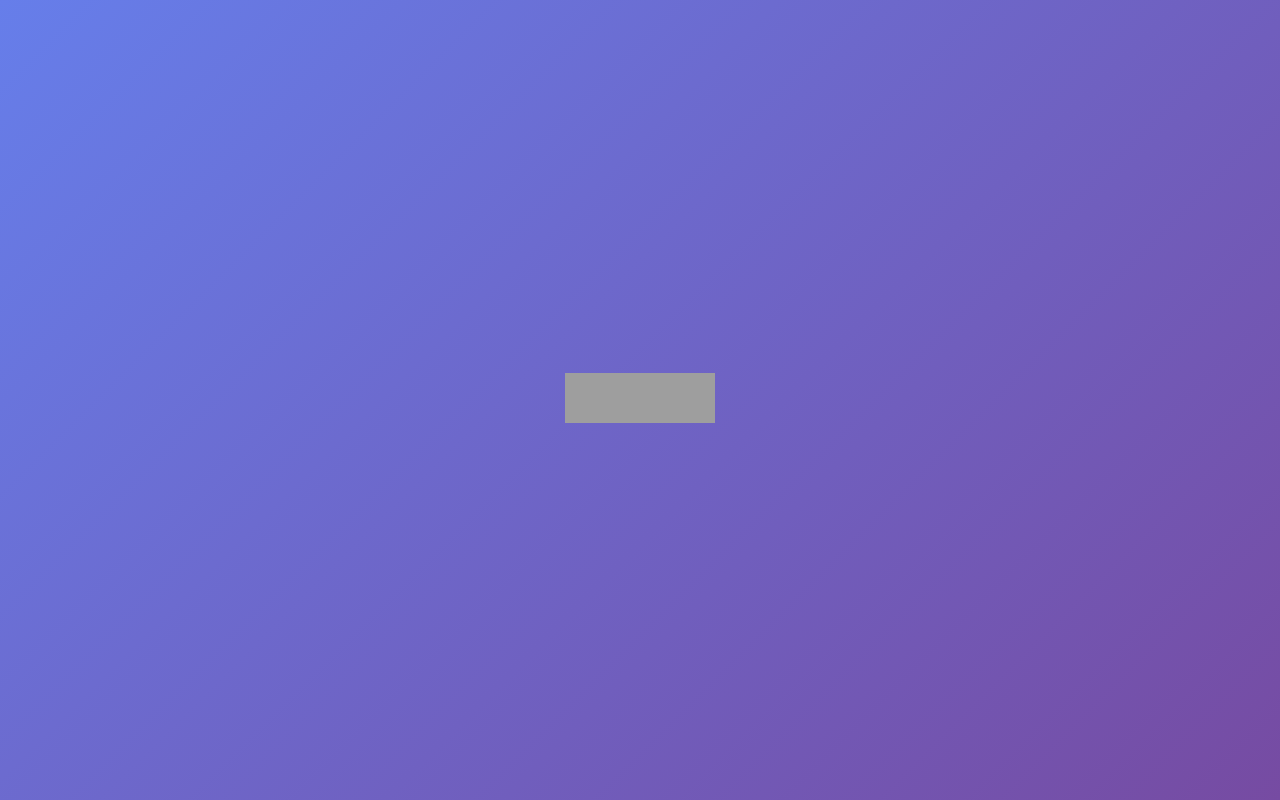
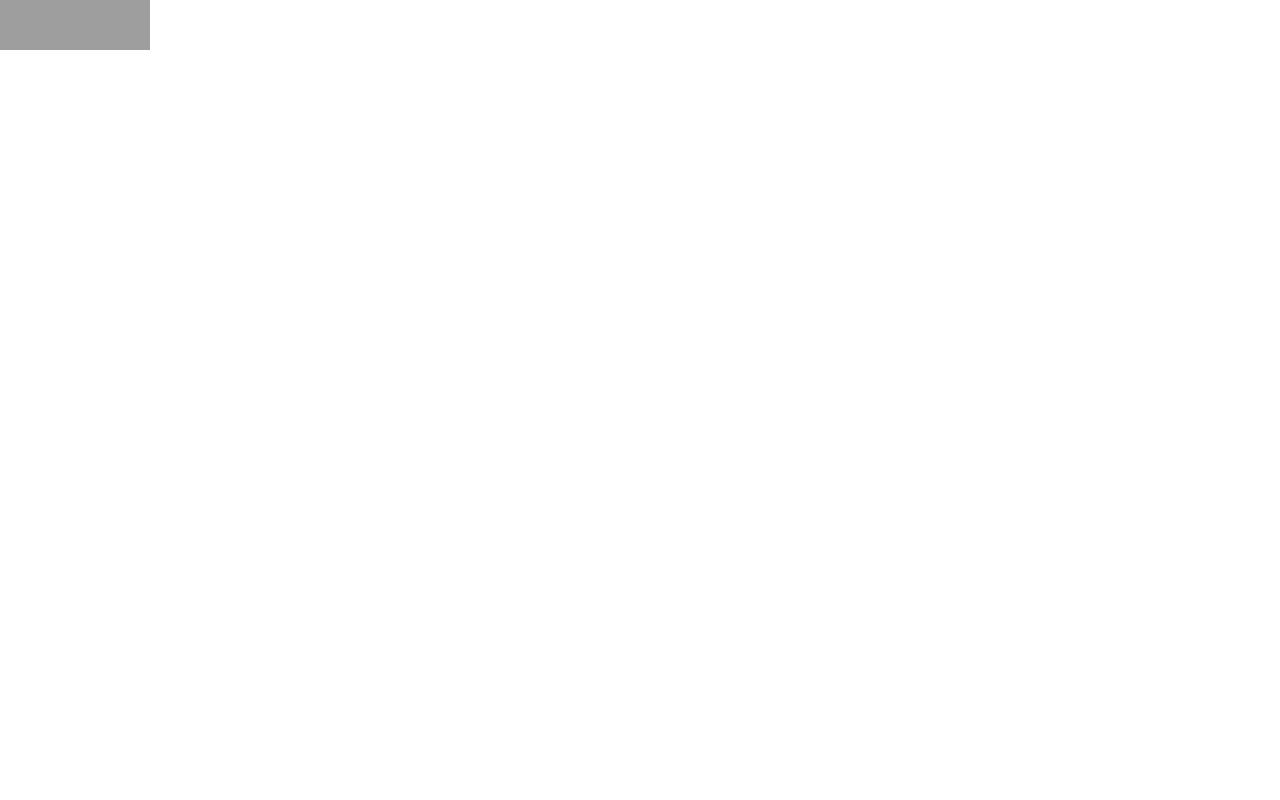
Before and after one commit to johnsi15/geeparts-js, a website with bundled scripts: page newsletter/index.html in a window 1280 px wide. Built offline with nearby package versions, Linux system fonts and the light colour scheme; grey boxes are pictures that could not be loaded.

Commit message:
Clean styles body

```diff
--- a/newsletter/styles.css
+++ b/newsletter/styles.css
@@ -2,16 +2,6 @@
   margin: 0;
   padding: 0;
   box-sizing: border-box;
-}
-
-body {
-  font-family: -apple-system, BlinkMacSystemFont, 'Segoe UI', Roboto, Oxygen, Ubuntu, Cantarell, sans-serif;
-  background: linear-gradient(135deg, #667eea 0%, #764ba2 100%);
-  min-height: 100vh;
-  display: flex;
-  align-items: center;
-  justify-content: center;
-  padding: 20px;
 }
 
 .demo-btn {
```
